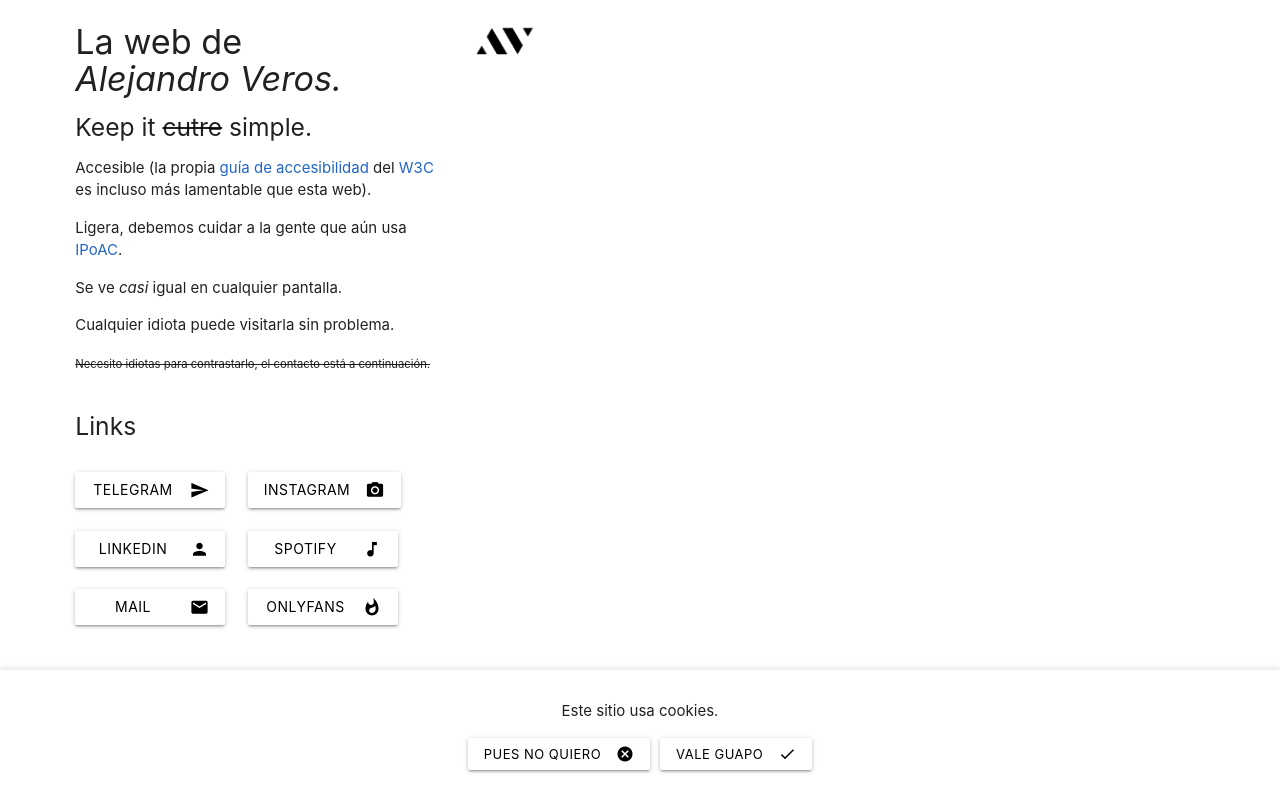
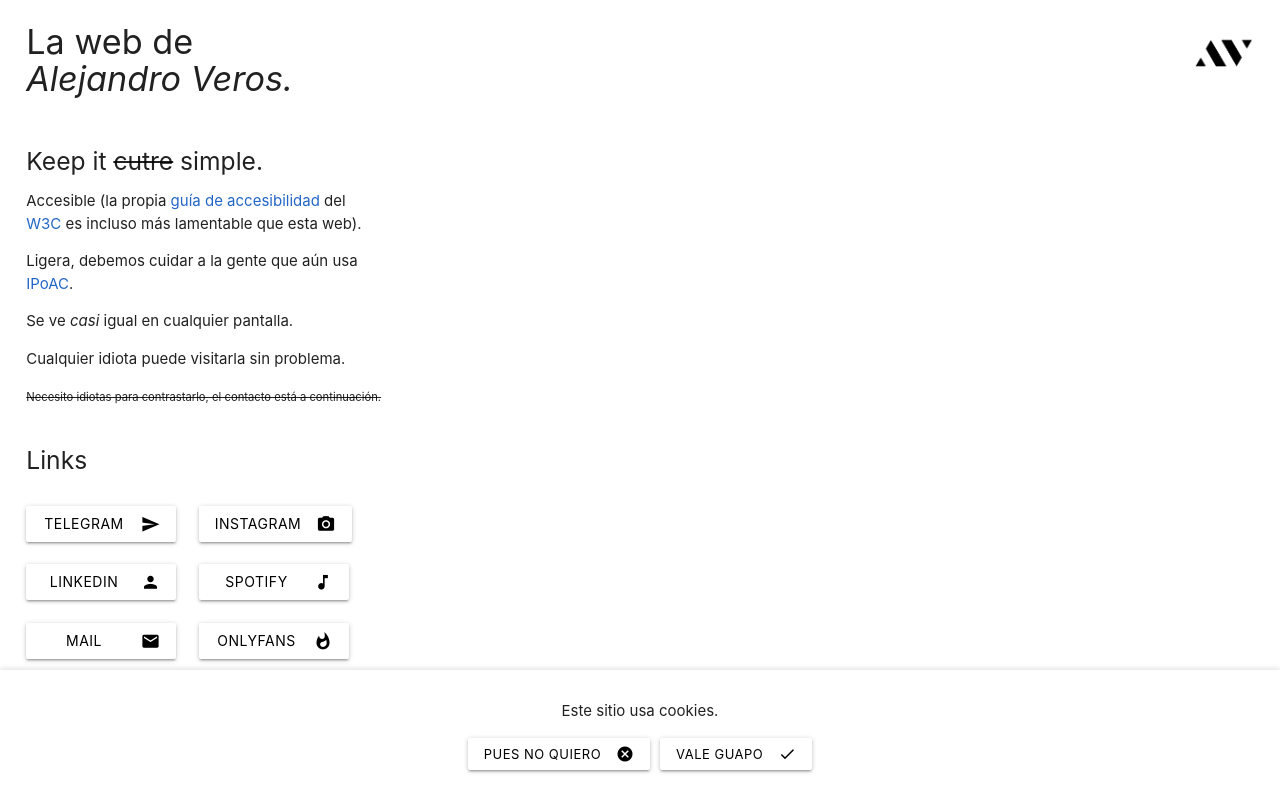
Before and after one commit to alejandroveros/veros.es, a plain HTML site: page index.html in a window 1280 px wide. Drawn offline with Linux system fonts and the light colour scheme.

Commit message:
Visual fixes index

```diff
--- a/index.html
+++ b/index.html
@@ -20,10 +20,16 @@
 
     </head>
     <body>
-        <div class="row">
-            <div class="col" style="width: 5%;"></div>
-            <div class="col" style="width: 65%; max-width: 400px;">
+        <div class="row" style="display: flex; align-items: center;">
+            <div class="col" style="margin-left: 15px;">
                 <h4>La web de <br><i>Alejandro Veros.</i></h4>
+            </div>
+            <div class="col" style=" margin-left: auto; margin-right: 15px;">
+                <div><a href="https://veros.es/"><img width="60" src="images/logo/AV_Black.png"></a></div>
+            </div>
+            </div>
+            <div class="row">
+            <div class="col" style="max-width: 380px; margin-left: 15px; margin-right: 15px;">
                 <h5>Keep it <del>cutre</del> simple.</h5>
                 <p>Accesible (la propia <a href="https://www.w3.org/TR/WCAG20/">guía de accesibilidad</a> del <a href="https://es.wikipedia.org/wiki/World_Wide_Web_Consortium">W3C</a> es incluso más lamentable que esta web).</p>
                 <p>Ligera, debemos cuidar a la gente que aún usa <a href="https://es.wikipedia.org/wiki/IP_sobre_palomas_mensajeras">IPoAC</a>.</p>
@@ -63,11 +69,7 @@
                 </div>
                 </div>
             </div>
-            <div class="col" style="width: 5%;">
-                <br>
-                <div class="right-align"><a href="https://veros.es/"><img width="60" src="images/logo/AV_Black.png"></a></div>
-            </div>
-        <div class="col" style="width: 5%;"></div>
+
         </div>
 
         <!-- Banner de cookies -->
```
